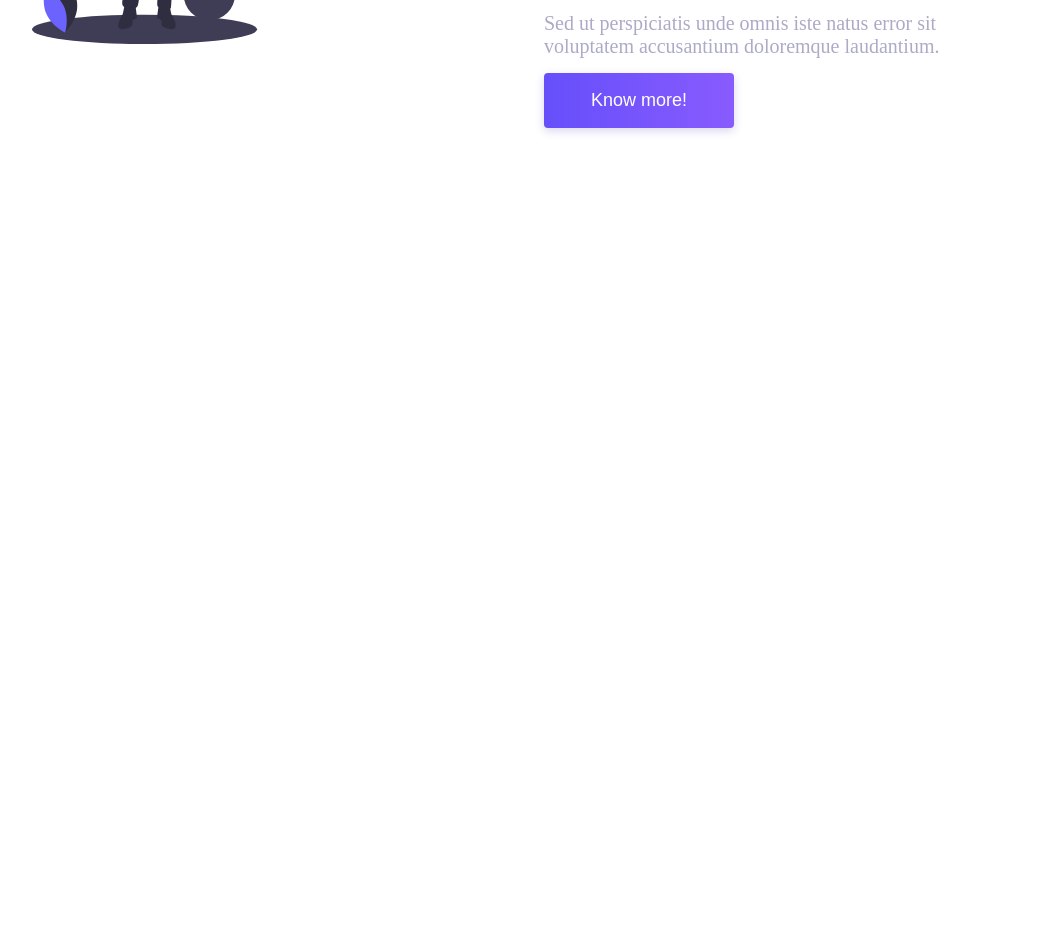
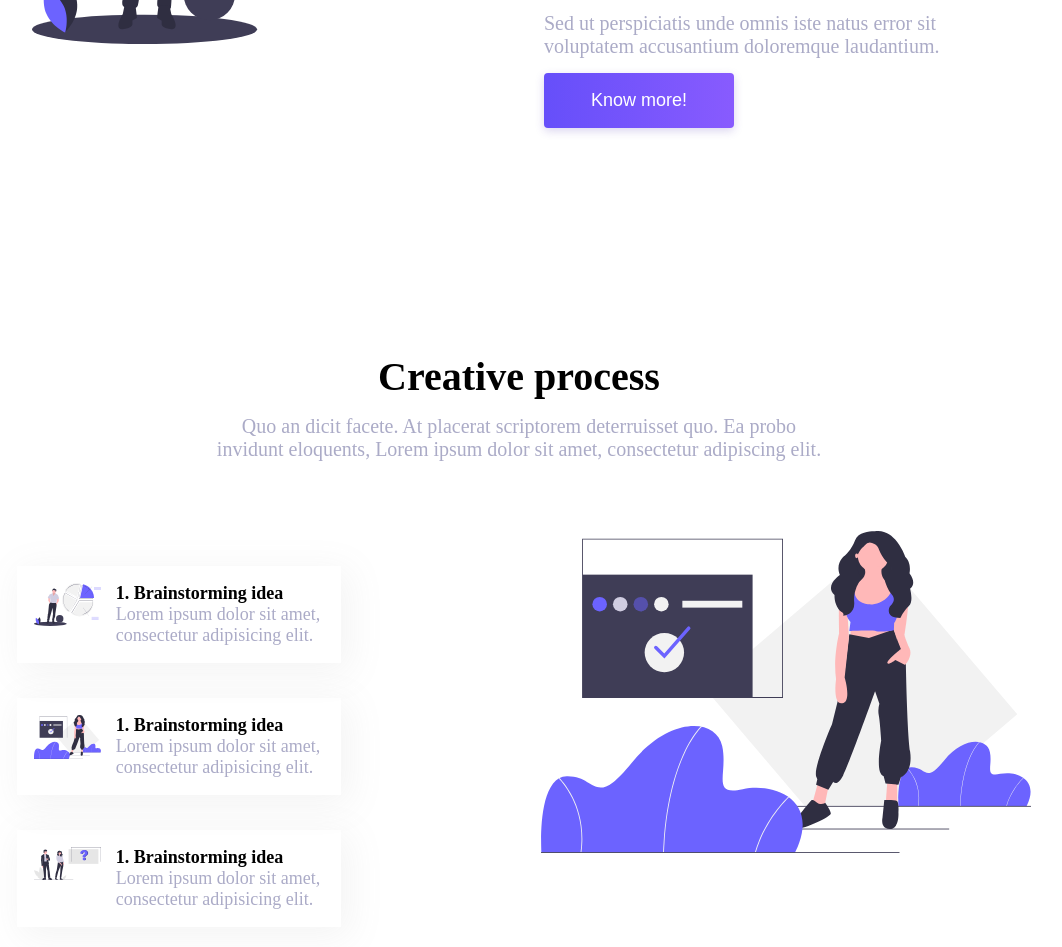
Before and after one commit to kunalvmore/space-speed, a plain HTML site: page index.html in a window 1280 px wide. Shown: the part 1953-2900 px from the top of the page, without its empty margins (121-1183 px from the left). Before the commit the page ends 2206 px from the top, so only its background shows below. Drawn offline with Linux system fonts and the light colour scheme.

Commit message:
added process container

```diff
--- a/index.html
+++ b/index.html
@@ -82,7 +82,46 @@
                 </div>
             </div>
         </section>
-
+        <section class="process">
+            <div class="process-container">
+                <h3>Creative process</h3>
+                <p>Quo an dicit facete. At placerat scriptorem deterruisset quo. Ea probo invidunt eloquents, Lorem ipsum dolor sit amet, consectetur adipiscing elit.</p>
+                <div class="process-detatils">
+                    <div class="process-steps">
+                        <div class="steps-contain">
+                            <div class="step-img">
+                                <img src="img/segment_analysis.svg" alt="">
+                            </div>
+                            <div class="step-text">
+                                <h4>1. Brainstorming idea</h4>
+                                <p>Lorem ipsum dolor sit amet, consectetur adipisicing elit.</p>
+                            </div>
+                        </div>
+                        <div class="steps-contain">
+                            <div class="step-img">
+                                <img src="img/completing.svg" alt="">
+                            </div>
+                            <div class="step-text">
+                                <h4>1. Brainstorming idea</h4>
+                                <p>Lorem ipsum dolor sit amet, consectetur adipisicing elit.</p>
+                            </div>
+                        </div>
+                        <div class="steps-contain">
+                            <div class="step-img">
+                                <img src="img/faq.svg" alt="">
+                            </div>
+                            <div class="step-text">
+                                <h4>1. Brainstorming idea</h4>
+                                <p>Lorem ipsum dolor sit amet, consectetur adipisicing elit.</p>
+                            </div>
+                        </div>
+                    </div>
+                    <div class="process-figure">
+                        <img src="img/completing.svg" alt="">
+                    </div>
+                </div>
+            </div>
+        </section>
     </div>
 </body>
 </html>
--- a/main.scss
+++ b/main.scss
@@ -206,6 +206,65 @@ header{
     }
 }
 
+.process-container{
+    text-align: center;
+    padding: 100px 0px;
+
+    h3{
+        margin-bottom: 15px;
+    }
+    p{
+        width: 60%;
+        margin: auto;
+    }
+    .process-detatils{
+        margin-top: 70px;
+        display: flex;
+
+
+        .process-steps{
+            padding: 0px 10px;
+            width: 500px;
+            margin-right: 10px;
+
+
+            .steps-contain{
+                display: flex;
+                padding: 17px;
+                width: 290px;
+                margin-top: 35px;
+                box-shadow: 6px 7px 36px 3px rgba(136,136,136,0.09);
+
+                .step-img{
+                    width: 45%;
+                    img{
+                        width: 100%;
+                    }
+                }
+                .step-text{
+                    margin-left: 15px;
+                    h4{
+                        font-size: 18px;
+                        text-align: left;
+                    }
+                    p{
+                        font-size: 18px;
+                        width: 100%;
+                        text-align: left;
+                    }
+                }
+            }
+        }
+        .process-figure{
+            width: 50%;
+            margin-left: 25px;
+            img{
+                width: 100%;
+            }
+        }
+    }
+}
+
 
 
 }
```
Also changed, not shown: main.css, 1 other file.
